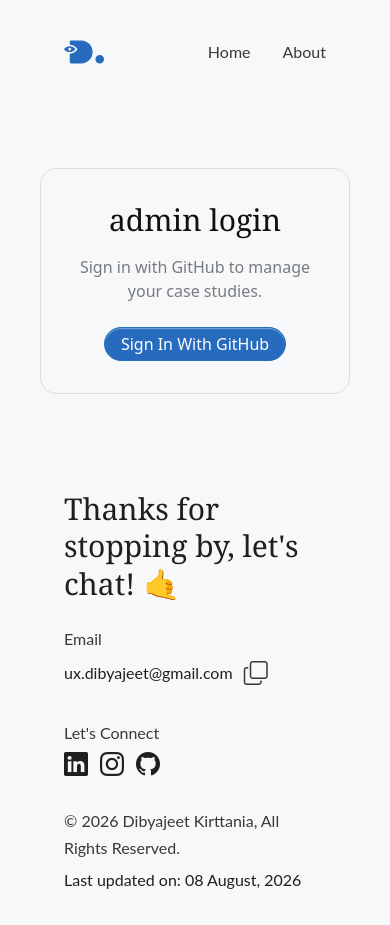
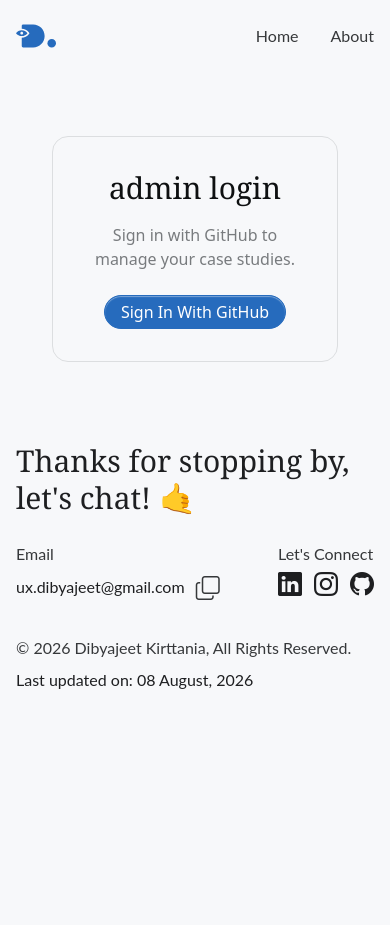
Before and after one commit to uxdibyajeet/dibyajeet-in, a Next.js app: page /login in a window 390 px wide. After the commit the page ends 844 px from the top, so only its background shows below. Built offline with nearby package versions, Linux system fonts and the light colour scheme; no server answers.

Commit message:
footer and nav changes

```diff
--- a/src/app/footer.css
+++ b/src/app/footer.css
@@ -5,6 +5,13 @@
 footer {
   padding: 2rem 4rem;
   color: var(--color-white);
+}
+
+/* Mobile: match .main content gutter (1rem) so footer stays aligned with body */
+@media (max-width: 786px) {
+  footer {
+    padding: 1rem 1rem;
+  }
 }
 
 .footer-hero {
--- a/src/app/nav.css
+++ b/src/app/nav.css
@@ -42,6 +42,17 @@
 
 .nav-link:hover {
   color: var(--color-primary-300);
+}
+
+/* Mobile: match .main content gutter (1rem) so nav stays aligned with body */
+@media (max-width: 786px) {
+  .global-nav {
+    padding: 1rem 1rem;
+  }
+
+  .editor-header {
+    padding: 1rem;
+  }
 }
 
 .active {
--- a/src/app/styles.css
+++ b/src/app/styles.css
@@ -274,6 +274,17 @@ html {
 
 }
 
+/* Mobile: 6 inner columns so narrow screens aren't eaten by 12-column gaps */
+@media (max-width: 786px) {
+  .main {
+    grid-template-columns:
+      [full-start] minmax(1rem, 1fr)
+      [content-start] repeat(6, minmax(0, 1fr))
+      [content-end]
+      minmax(1rem, 1fr) [full-end];
+  }
+}
+
 .login-box {
   display: flex;
   flex-direction: column;
```
